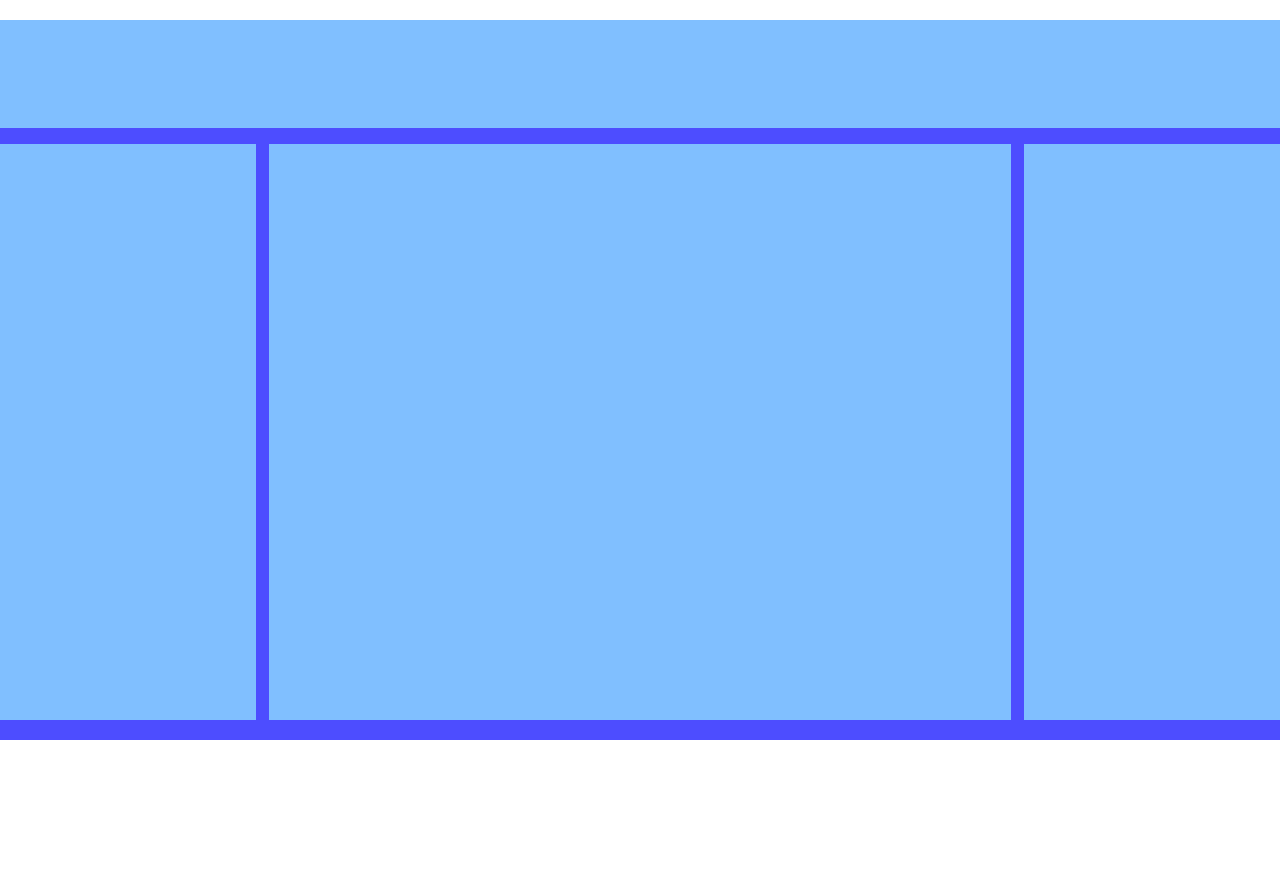
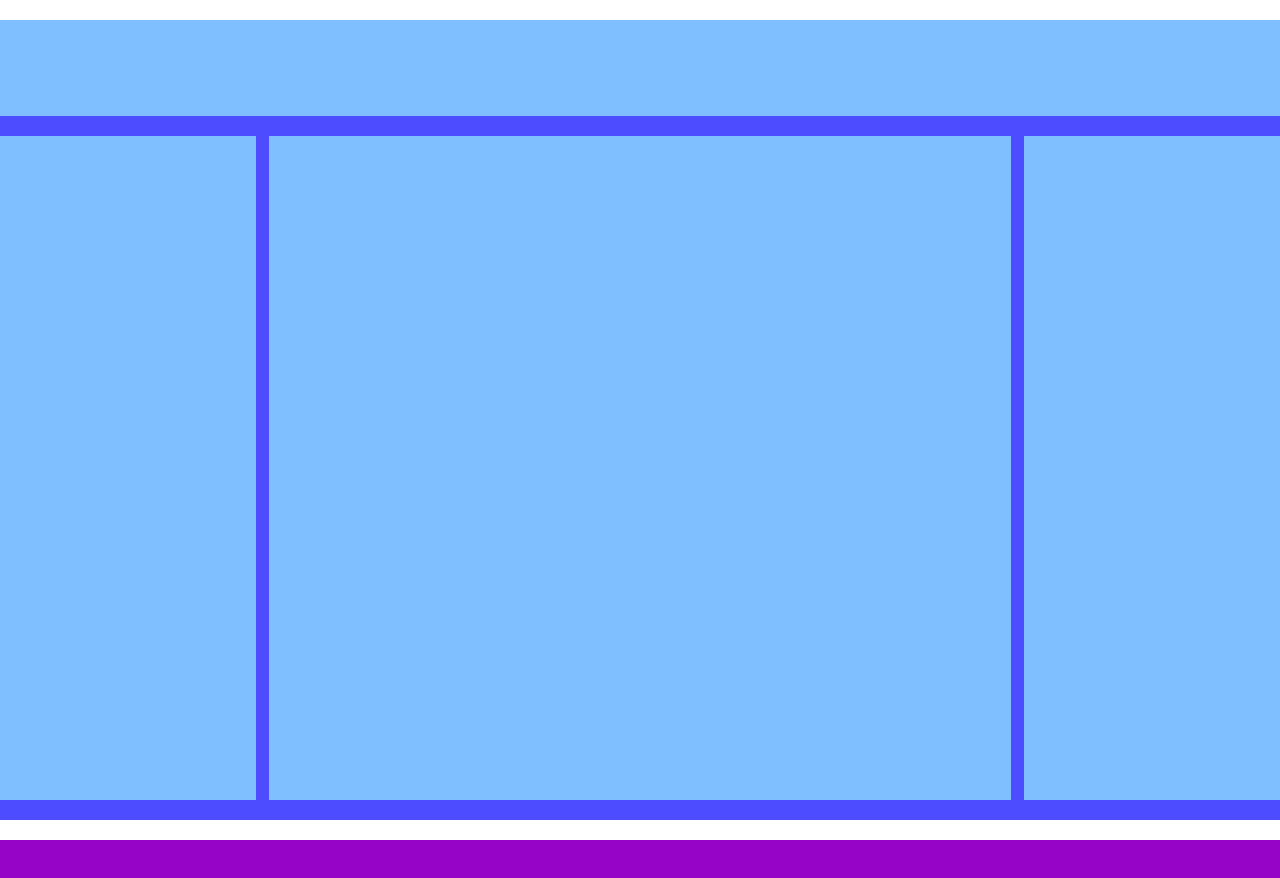
Before and after one commit to MirkoGriffo/htmlcss-struttura-wp, a plain HTML site: page index.html in a window 1280 px wide. Shown: the part 740-1618 px from the top of the page. Before the commit the page ends 1480 px from the top, so only its background shows below. Drawn offline with Linux system fonts and the light colour scheme.

Commit message:
Esercizio terminato

```diff
--- a/css/main.css
+++ b/css/main.css
@@ -1,4 +1,5 @@
 /* General */
+
 * {
   padding: 0;
   margin: 0;
@@ -19,35 +20,34 @@ header {
   margin-top: 30px;
   width: auto;
   height: 600px;
-  background-color: #ffdb4d;
+  background-color: #f0c775;
 }
 
 .second-section {
   background-color: #4d4dff;
   width: auto;
-  height: 720px;
+  height: 800px;
   margin-top: 30px;
 }
 
 .riga {
   width: auto;
-  height: 15%;
+  height: 12%;
   background-color: #80bfff;
 }
 
 .col1 {
   width: 20%;
   background-color: #80bfff;
-  height: 80%;
-  margin-top: 16px;
-
+  height: 83%;
+  margin-top: 20px;
   float: left;
 }
 .col2 {
   width: 58%;
   background-color: #80bfff;
-  height: 80%;
-  margin-top: 16px;
+  height: 83%;
+  margin-top: 20px;
   margin-left: 1%;
   display: inline-block;
 }
@@ -55,10 +55,15 @@ header {
 .col3 {
   width: 20%;
   background-color: #80bfff;
-  height: 80%;
-  margin-top: 16px;
+  height: 83%;
+  margin-top: 20px;
   float: right;
 }
+
 /* Footer */
 footer {
+  width: auto;
+  height: 70px;
+  background-color: #9605c7;
+  margin-top: 20px;
 }
```
